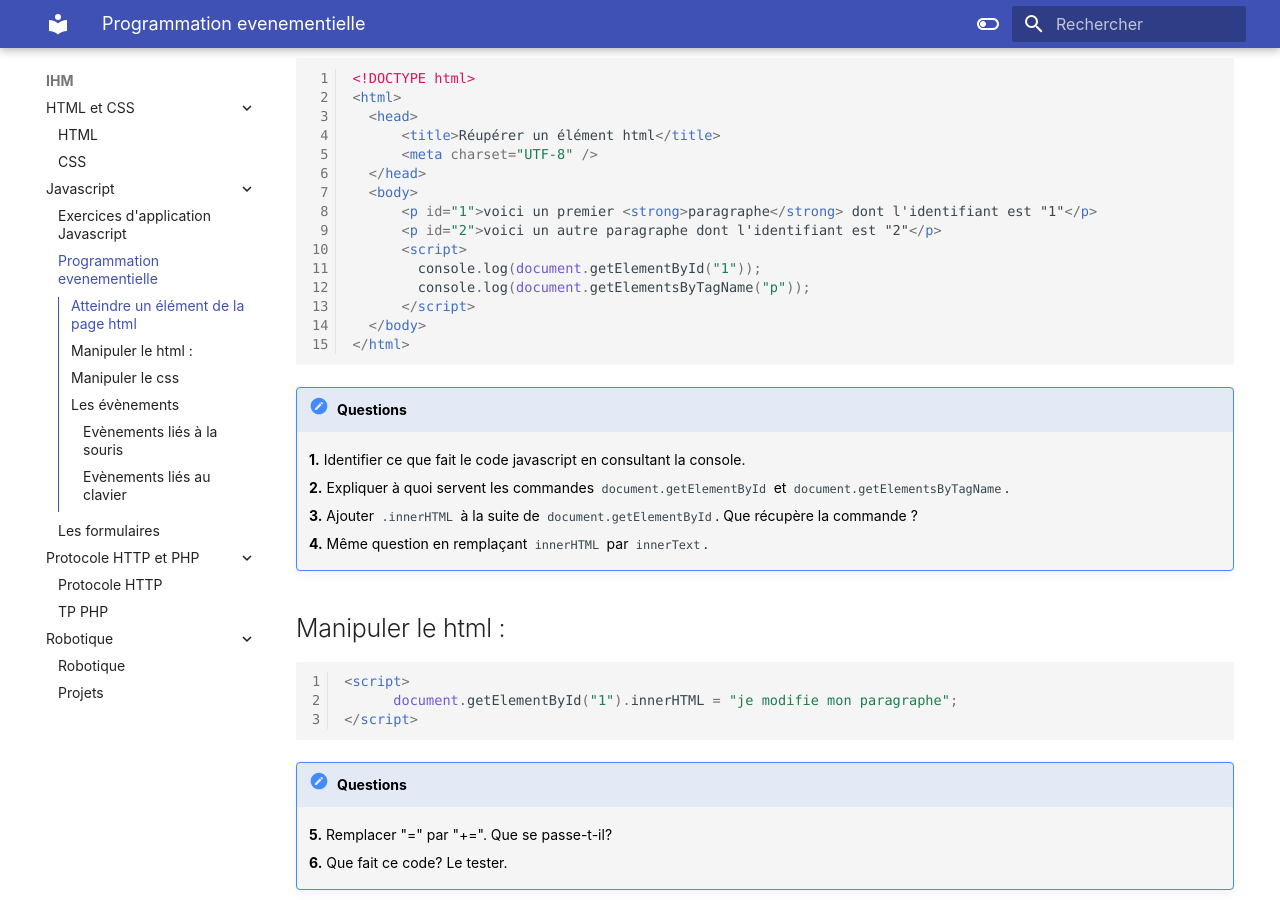
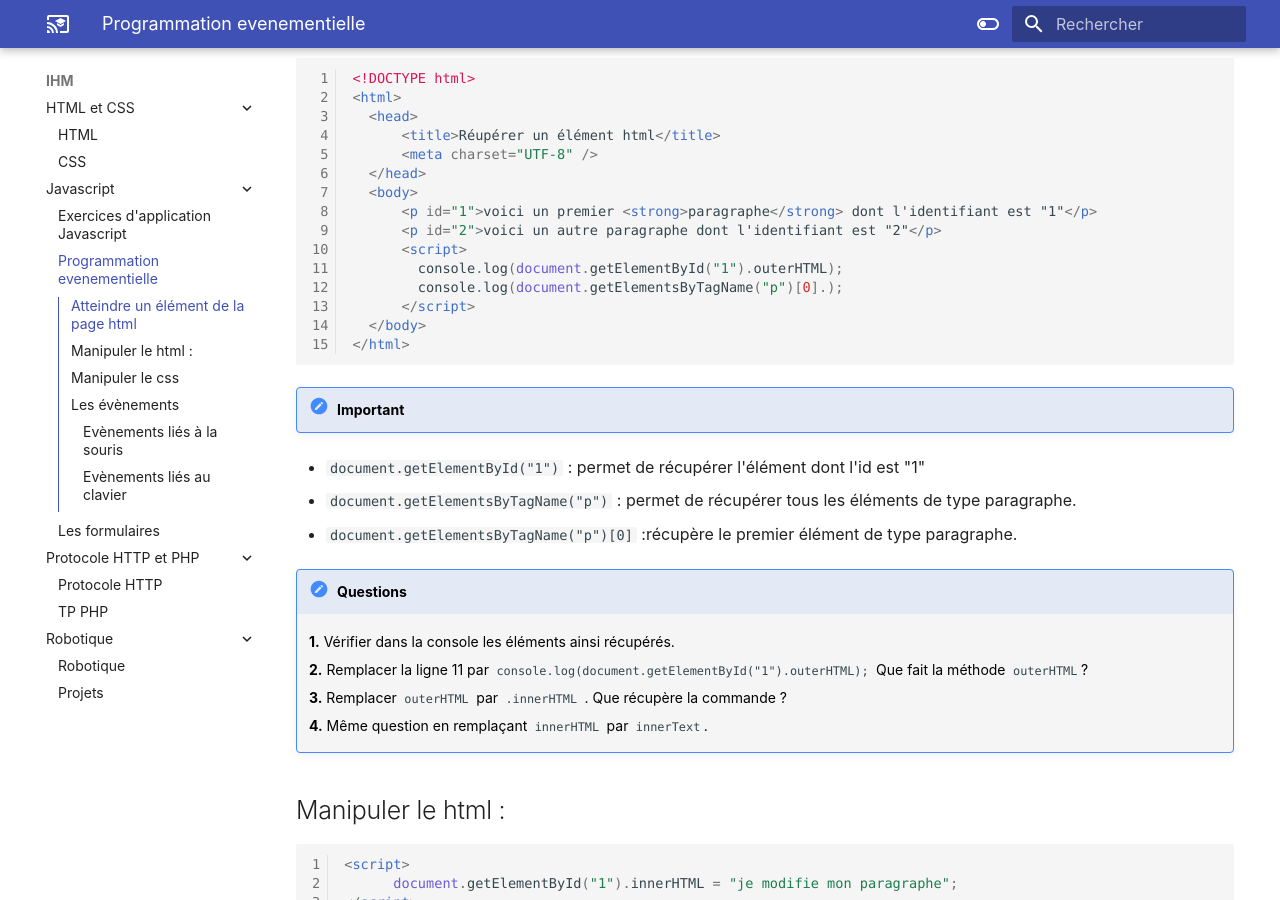
Before and after one commit to mbachelier1/site_1NSI, an MkDocs documentation site: the page built from docs/IHM/javascript/programmation_evenementielle.md, in a window 1280 px wide and 900 px high, scrolled down 396 px. Built offline with MkDocs 1.6.1 and Material for MkDocs 9.7.7, drawn with Linux system fonts in a browser that asks for light colours; comment, search, counter and statistics services are not loaded.

Commit message:
'maj20fev24'

````diff
--- a/docs/IHM/javascript/programmation_evenementielle.md
+++ b/docs/IHM/javascript/programmation_evenementielle.md
@@ -16,17 +16,22 @@ Tester ce code et n'oubliez pas d'aller voir dans la console.
       <p id="1">voici un premier <strong>paragraphe</strong> dont l'identifiant est "1"</p>
       <p id="2">voici un autre paragraphe dont l'identifiant est "2"</p>
       <script>
-        console.log(document.getElementById("1"));
-        console.log(document.getElementsByTagName("p"));
+        console.log(document.getElementById("1").outerHTML);
+        console.log(document.getElementsByTagName("p")[0].);
       </script>
   </body>
 </html>
 ```
 
+!!! important Récupérer les éléments
+  - `document.getElementById("1")` : permet de récupérer l'élément dont l'id est "1"
+  - `document.getElementsByTagName("p")` : permet de récupérer tous les éléments de type paragraphe.
+  - `document.getElementsByTagName("p")[0]` :récupère le premier élément de type paragraphe.
+
 !!! faq "Questions"
-    **1.** Identifier ce que fait le code javascript en consultant la console.
-		**2.** Expliquer à quoi servent les commandes `document.getElementById` et `document.getElementsByTagName`.
-		**3.** Ajouter `.innerHTML` à la suite de `document.getElementById`. Que récupère la commande ?
+    **1.** Vérifier dans la console les éléments ainsi récupérés.
+		**2.** Remplacer la ligne 11 par `console.log(document.getElementById("1").outerHTML);` Que fait la méthode `outerHTML`?
+		**3.** Remplacer `outerHTML` par `.innerHTML` . Que récupère la commande ?
 		**4.** Même question en remplaçant `innerHTML` par `innerText`.
 
 ## Manipuler le html :
--- a/mkdocs.yml
+++ b/mkdocs.yml
@@ -59,6 +59,8 @@ nav:
 
 theme:
   name: material
+  icon :
+    logo: material/cast-education
   font: false
   language: fr
   features:
````
Also changed, not shown: docs/IHM/html/html.md (+3 -3 lines), docs/IHM/javascript/exo_js.md (+2 -2 lines), docs/Programmation/boucle.md (+3 -3 lines), docs/index.md (+2 -2 lines).
